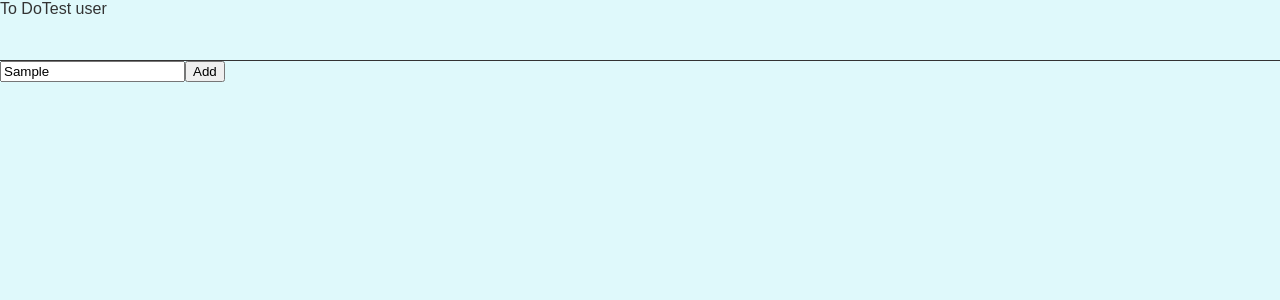
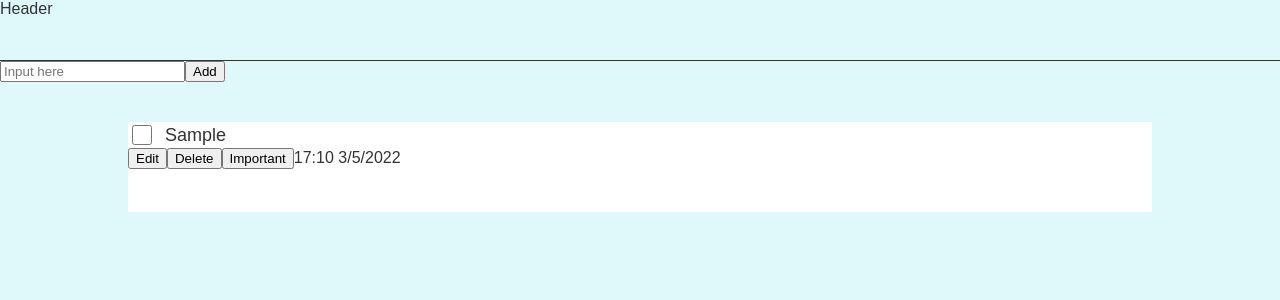
Before and after one commit to Warek01/todo_ap, a React (Create React App) app: page / in a window 1280 px wide. Both pictures are taken after typing "Sample" into the empty fields and a click on the button "Add". Shown: the top 300 px of the page. Built offline with nearby package versions, Linux system fonts and the light colour scheme.

Commit message:
Added functionality
Added TaskSort Component
Added TaskStructure interface
Updated styles
Tasks can now be added, deleted, marked as important, etc.

```diff
--- a/package.json
+++ b/package.json
@@ -12,6 +12,7 @@
     "@types/react": "^18.0.12",
     "@types/react-dom": "^18.0.5",
     "express": "^4.18.1",
+    "nanoid": "^4.0.0",
     "react": "^18.1.0",
     "react-dom": "^18.1.0",
     "react-scripts": "5.0.1",
--- /dev/null
+++ b/src/TaskStructure.ts
@@ -0,0 +1,7 @@
+export interface TaskStructure {
+	id: string;
+	text: string;
+	date: number;
+	done: boolean;
+	important: boolean;
+}
--- a/src/components/App.tsx
+++ b/src/components/App.tsx
@@ -1,21 +1,75 @@
-import React, {Fragment} from "react";
+import React, {useEffect, useState} from "react";
 import AppHeader from "./AppHeader";
 import AppInput from "./AppInput";
 import TaskContainer from "./TaskContainer";
+import {TaskStructure} from "../TaskStructure";
+import TaskSort from "./TaskSort";
 
 interface AppProps {
 }
 
 export default function App(props: AppProps) {
-	let appTitle = "To Do";
+	const [allTasks, setAllTasks] =
+		useState(JSON.parse(localStorage.getItem("tasks") || "[]") as TaskStructure[]);
+
+	const arrangeTasks = (tasks: TaskStructure[]): TaskStructure[] => {
+		const newArr = new Array<TaskStructure>(tasks.length);
+		let i = 0;
+		let j = tasks.length - 1;
+
+		tasks.forEach(t => {
+			if (t.important)
+				newArr[i++] = t;
+			else
+				newArr[j--] = t;
+		});
+
+		return newArr;
+	};
+
+	const updateTask = (task: TaskStructure) => {
+		setAllTasks(tasks => arrangeTasks(
+			tasks.map(t => {
+				if (t.id !== task.id) return t;
+				return task;
+			}))
+		);
+	};
+
+	const deleteTask = (id: string) => {
+		setAllTasks(tasks => tasks.filter(t => t.id !== id));
+	};
+
+	// Updating tasks in db
+	useEffect(() => {
+		localStorage.removeItem("tasks");
+		localStorage.setItem("tasks", JSON.stringify(allTasks));
+	}, [allTasks]);
+
+	window.addEventListener("keydown", event => {
+		if (event.altKey && event.key === "c") {
+			event.preventDefault();
+			setAllTasks([]);
+		}
+	});
 
 	return (
-		<Fragment>
+		<div className={"app"}>
 
-			<AppHeader userName={"Test user"} title={appTitle}/>
-			<AppInput/>
-			<TaskContainer />
+			<AppHeader/>
+			<TaskSort />
+			<AppInput
+				addTask={(task: TaskStructure) => {
+					localStorage.setItem("tasks", JSON.stringify([...allTasks, task]));
+					setAllTasks([...allTasks, task]);
+				}}
+			/>
+			<TaskContainer
+				deleteTask={deleteTask}
+				allTasks={allTasks}
+				updateTask={updateTask}
+			/>
 
-		</Fragment>
+		</div>
 	);
 }
--- a/src/components/AppHeader.tsx
+++ b/src/components/AppHeader.tsx
@@ -1,25 +1,12 @@
 import React from "react";
 
 interface HeaderProps {
-	title: string;
-	userName: string;
 }
 
 export default function AppHeader(props: HeaderProps) {
 	return (
 		<header className={"app-header"}>
-			<div className={"l-half"}>
-				<span className={"app-title"}>
-				{props.title}
-				</span>
-			</div>
-			<div className={"r-half"}>
-				<div className={"dropdown"}>
-					<span className={"user-name"}>
-						{props.userName}
-					</span>
-				</div>
-			</div>
+			Header
 		</header>
 	);
 };
--- a/src/components/AppInput.tsx
+++ b/src/components/AppInput.tsx
@@ -1,10 +1,30 @@
-import React from "react";
+import React, {useRef} from "react";
+import {TaskStructure} from "../TaskStructure";
+import {nanoid} from "nanoid";
 
 interface InputProps {
+	addTask(task: TaskStructure): void;
 }
 
 export default function AppInput(props: InputProps) {
+	const input = useRef<HTMLInputElement>(null);
 
+	const onClick = () => {
+		props.addTask({
+			id: `task-${nanoid()}`,
+			text: input.current!.value,
+			done: false,
+			date: Date.now(),
+			important: false
+		});
+
+		input.current!.value = "";
+	}
+
+	const onEnter = (event: React.KeyboardEvent) => {
+		if (event.key !== "Enter") return;
+		onClick();
+	}
 
 	return (
 		<div className={"main-input-wrapper"}>
@@ -13,12 +33,15 @@ export default function AppInput(props: InputProps) {
 				placeholder={"Input here"}
 				id={"main-input"}
 				name={"main-input"}
+				ref={input}
+				onKeyUp={onEnter}
 			/>
 			<input
 				type={"button"}
 				value={"Add"}
 				id={"add-button"}
 				name={"add-button"}
+				onClick={onClick}
 			/>
 		</div>
 	);
--- a/src/components/Task.tsx
+++ b/src/components/Task.tsx
@@ -1,11 +1,107 @@
-import React from "react";
+import React, {useEffect, useRef, useState} from "react";
+import {TaskStructure} from "../TaskStructure";
 
-interface TaskProps {
+interface TaskProps extends TaskStructure {
+	updateTask(task: TaskStructure): void;
+	deleteTask(id: string): void;
 }
 
 export default function Task(props: TaskProps) {
+	const [done, setDone] = useState(props.done);
+	const [text, setText] = useState(props.text);
+	const [important, setImportant] = useState(props.important);
+
+	const textRef = useRef<HTMLSpanElement>(null);
+
+	let isEditing = false;
+
+	const changeText = () => {
+		textRef.current!.contentEditable = "false";
+		isEditing = false;
+
+		if (textRef.current!.innerText.trim() === "" || textRef.current!.innerText === props.text) {
+			textRef.current!.innerText = text;
+			setText(prev => prev);
+			return;
+		}
+
+		setText(textRef.current!.innerText);
+	};
+
+	useEffect(() => {
+		props.updateTask({
+			done, text, important,
+			date: props.date,
+			id: props.id
+		});
+	}, [text, done, important]);
+
+	const date = new Date(props.date);
+	const dateString = `${date.getHours()}:${date.getMinutes()} ${date.getDay()}/${date.getMonth()}/${date.getFullYear()}`;
+
 	return (
-		<>
-		</>
+		<div
+			className={"task " + (props.done ? "done " : "") + (important ? "important " : "")}
+			data-id={props.id}
+			data-important={important}
+		>
+			<div className={"text-wrap"}>
+				<input
+					className={"is-done"}
+					type={"checkbox"}
+					name={"complete"}
+					checked={done}
+					onChange={() => {
+						setDone(prev => !prev);
+					}}
+				/>
+				<span
+					className={"text"}
+					ref={textRef}
+					onKeyDown={(event: React.KeyboardEvent) => {
+						if (!isEditing || event.key !== "Enter") return;
+						event.preventDefault();
+						changeText();
+					}}
+					onBlur={(event: React.FocusEvent) => {
+						if (!isEditing) return;
+						changeText();
+					}}
+				>
+					{text}
+				</span>
+			</div>
+			<span className={"date"}>
+				<input
+					type={"button"}
+					value={"Edit"}
+					name={"edit-button"}
+					className={"edit-button"}
+					hidden={done}
+					onClick={() => {
+						textRef.current!.contentEditable = "true";
+						textRef.current!.focus();
+						isEditing = true;
+					}}
+				/>
+				<input
+					type={"button"}
+					value={"Delete"}
+					className={"delete-button"}
+					name={"delete-button"}
+					onClick={() => props.deleteTask(props.id)}
+				/>
+				<input
+					type={"button"}
+					value={important? "Not important" : "Important"}
+					className={"important-button"}
+					name={"important-button"}
+					onClick={() => {
+						setImportant(prev => !prev);
+					}}
+				/>
+				{dateString}
+			</span>
+		</div>
 	);
 }
--- a/src/components/TaskContainer.tsx
+++ b/src/components/TaskContainer.tsx
@@ -1,11 +1,46 @@
-import React from "react";
+import React, {Fragment} from "react";
+import {TaskStructure} from "../TaskStructure";
+import Task from "./Task";
 
 interface TaskContainerProps {
+	allTasks: TaskStructure[];
+	updateTask(task: TaskStructure): void;
+	deleteTask(id: string): void;
 }
 
 export default function TaskContainer(props: TaskContainerProps) {
+	const tasks = props.allTasks.map(task => {
+		return (
+			<Task
+				text={task.text}
+				done={task.done}
+				date={task.date}
+				id={task.id}
+				key={task.id}
+				important={task.important}
+				updateTask={props.updateTask}
+				deleteTask={props.deleteTask}
+			/>
+		);
+	});
+
+	const emptyList = (
+		<div>
+			<h1 className={"tasks-empty"}>
+				No tasks yet
+			</h1>
+		</div>
+	);
+
+	const tasksContainer = (
+		<div className={"task-container"}>
+			{tasks}
+		</div>
+	);
+
 	return (
-		<>
-		</>
+		<Fragment>
+			{tasks.length !== 0 ? tasksContainer : emptyList}
+		</Fragment>
 	);
 }
--- /dev/null
+++ b/src/components/TaskSort.tsx
@@ -0,0 +1,13 @@
+import React, {Fragment} from "react";
+
+interface TaskSortProps {
+
+}
+
+export default function TaskSort(props: TaskSortProps) {
+	return (
+		<Fragment>
+
+		</Fragment>
+	)
+}
--- a/src/index.scss
+++ b/src/index.scss
@@ -1,4 +1,6 @@
 $main-bg: #dff9fb;
+$task-done-bg: #ff7675;
+$task-important-bg: #55efc4;
 
 body {
   margin: 0;
@@ -17,3 +19,49 @@ body {
   height: 60px;
   border-bottom: 1px solid #333;
 }
+
+.task-container {
+  display: block;
+  margin: 40px auto;
+  width: 80%;
+  background-color: #fff;
+
+  .task {
+    display: block;
+    width: 100%;
+    min-height: 90px;
+    margin: 20px auto;
+
+    &.important {
+      background-color: $task-important-bg;
+    }
+
+    &.done {
+      .text {
+        text-decoration: line-through;
+      }
+
+      background-color: rgba($task-done-bg, .25);
+    }
+
+    .text-wrap {
+      display: flex;
+      align-items: center;
+
+      .text {
+        margin-left: 10px;
+        font-size: 18px;
+      }
+    }
+  }
+
+  .is-done {
+    display: inline-block;
+    width: 20px;
+    height: 20px;
+
+    &:hover {
+      cursor: pointer;
+    }
+  }
+}
```
Also changed, not shown: 1 other file (tests, documents, lock files or other folders).
